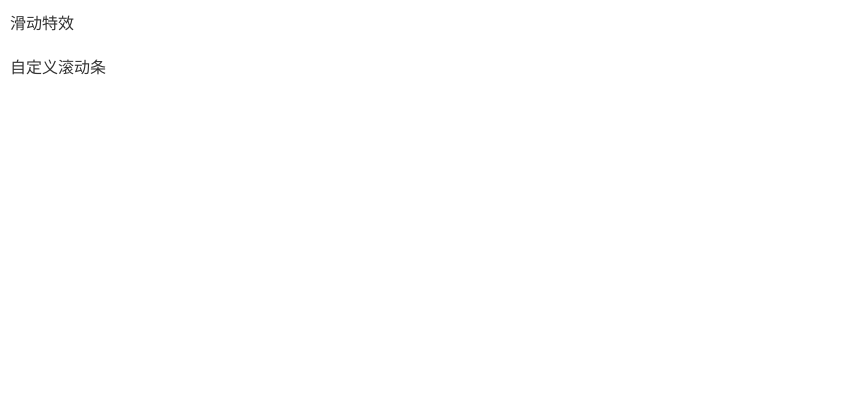
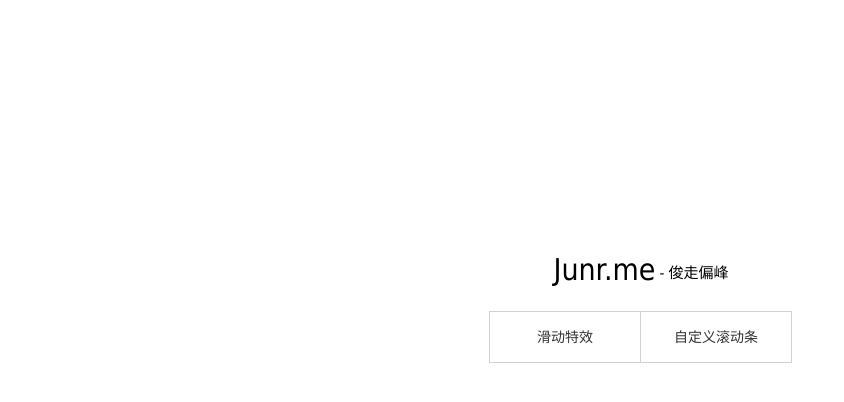
Before and after one commit to Jun-r/Jun-r.github.io, a plain HTML site: page index.html in a window 1280 px wide. Shown: the whole page, without its empty margins (0-844 px from the left). Drawn offline with nearby package versions, Linux system fonts and the light colour scheme.

Commit message:
updata index add name

```diff
--- a/index.html
+++ b/index.html
@@ -12,16 +12,58 @@
 				margin:0;
 				padding:0;
 			}
+			body{
+				font-family: 'Microsoft Yahei', Tahoma, Helvetica, Arial, sans-serif;
+			}
 			a{
 				text-decoration: none;
 				color:#333;
 				display:block;
-				padding:10px;
+			}
+			.J-page{
+				width:302px;
+				margin:0 auto;
+				position:absolute;
+				top:50%;
+				left:50%;
+				margin:-150px 0 0 -150px
+			}
+			.J-page a{
+				display:block;
+				width:150px;
+				float:left;
+				height:50px;
+				border:1px solid #D2D1D1;
+				line-height:50px;
+				text-align:center;
+				font-size:14px;
+				margin-left:-1px;
+			}
+
+			.J-page a:hover{
+				background-color:#333;
+				border:1px solid #333;
+				color:#fff;
+			}
+			.J-page h3{
+				font-size: 15px;
+				line-height: 35px;
+				font-weight: 100;
+				padding-bottom:20px;
+				text-align:center;
+				vertical-align: bottom;
+			}
+			.J-page h3 span{
+				font-size:30px;
+				position:relative;
+				top:2px;
+				margin-right:4px;
 			}
 		</style>
 	</head>
 	<body class="J-page">
+	   <h3><span>Junr.me</span>- 俊走偏峰</h3>
        <a href="./demo/Jslider">滑动特效</a>
-	   <a href="./demo/Jslider">自定义滚动条</a>
+	   <a href="./demo/Jscroll">自定义滚动条</a>
 	</body>
 </html>
```
